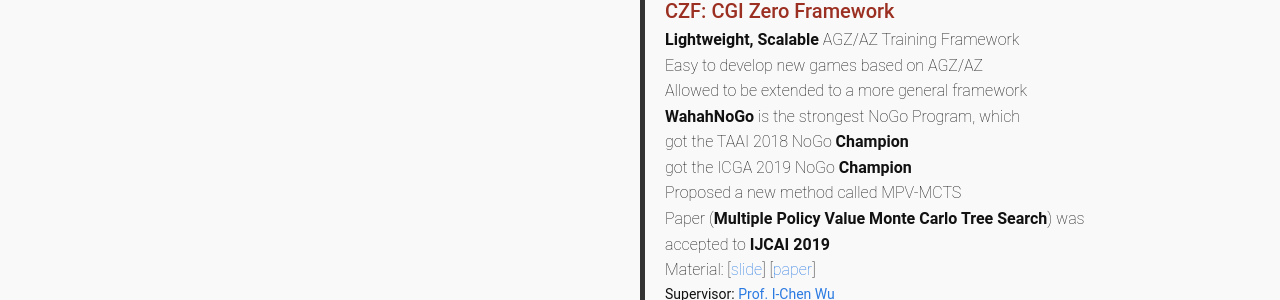
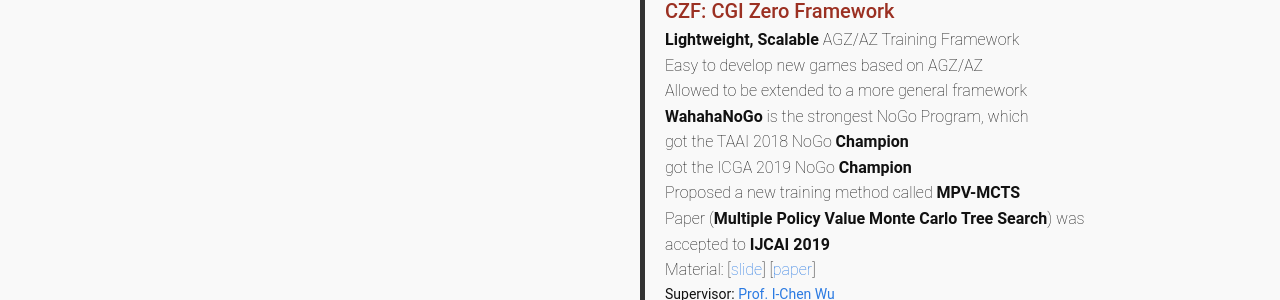
Before and after one commit to BIGBALLON/bigballon.github.io, a Jekyll site: the page built from index.html, in a window 1280 px wide. Shown: the part 978-1278 px from the top of the page. Built offline with Jekyll 4.4.1, drawn with Linux system fonts in a browser that asks for light colours; nearby versions of some CDN libraries.

Commit message:
[update] typo  of experiences

```diff
--- a/_data/experiences.yml
+++ b/_data/experiences.yml
@@ -10,7 +10,7 @@
   brief: true
 - date:  "2018 Feb. - 2019 Mar."
   title: "CZF: CGI Zero Framework"
-  desc:  "<b>Lightweight, Scalable</b> AGZ/AZ Training Framework</br>Easy to develop new games based on AGZ/AZ</br>Allowed to be extended to a more general framework</br><b>WahahNoGo</b> is the strongest NoGo Program, which</br>got the TAAI 2018 NoGo <b>Champion</b></br>got the ICGA 2019 NoGo <b>Champion</b><br>Proposed a new method called MPV-MCTS<br>Paper (<b>Multiple Policy Value Monte Carlo Tree Search</b>) was accepted to <b>IJCAI 2019</b><br>Material: [<a href='https://github.com/BIGBALLON/bigballon.github.io/files/3309768/thesis_a-software-framework-for-alphazero-like-applications.pdf'>slide</a>] [<a href='https://www.ijcai.org/Proceedings/2019/0653.pdf'>paper</a>]"
+  desc:  "<b>Lightweight, Scalable</b> AGZ/AZ Training Framework</br>Easy to develop new games based on AGZ/AZ</br>Allowed to be extended to a more general framework</br><b>WahahaNoGo</b> is the strongest NoGo Program, which</br>got the TAAI 2018 NoGo <b>Champion</b></br>got the ICGA 2019 NoGo <b>Champion</b><br>Proposed a new training method called <b>MPV-MCTS</b><br>Paper (<b>Multiple Policy Value Monte Carlo Tree Search</b>) was accepted to <b>IJCAI 2019</b><br>Material: [<a href='https://github.com/BIGBALLON/bigballon.github.io/files/3309768/thesis_a-software-framework-for-alphazero-like-applications.pdf'>slide</a>] [<a href='https://www.ijcai.org/Proceedings/2019/0653.pdf'>paper</a>]"
   host:
     name: "<a href='http://aigames.nctu.edu.tw/~icwu/'>Prof. I-Chen Wu</a>"
     role: "Supervisor"
```
